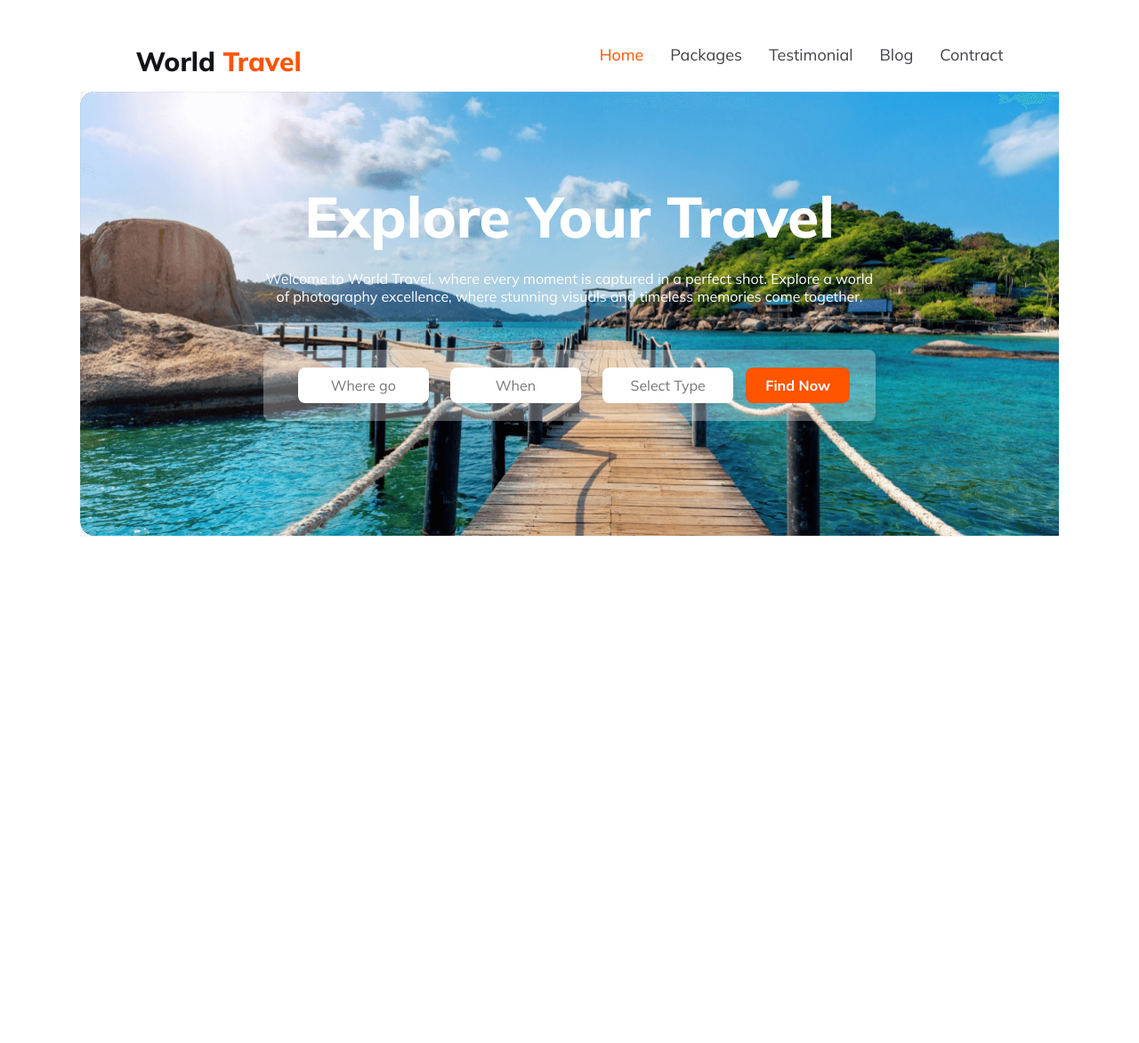
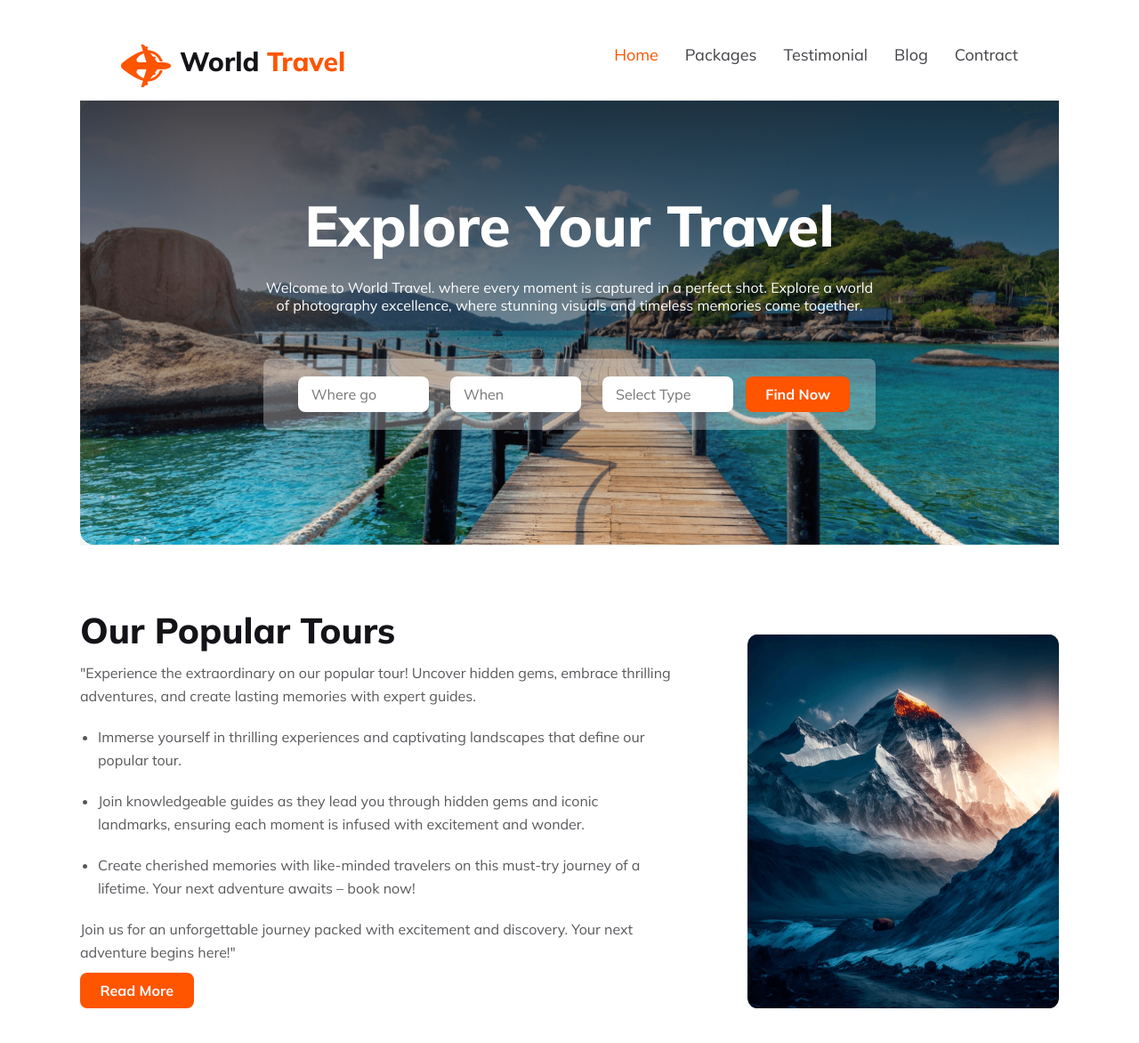
Before and after one commit to minhajul08/Assignment-2, a plain HTML site: page index.html in a window 1280 px wide. Shown: the whole page at 89% size. Before the commit the page ends 800 px from the top, so only its background shows below. Drawn offline with Linux system fonts and the light colour scheme.

Commit message:
popular section design by html or css

```diff
--- a/index.html
+++ b/index.html
@@ -14,8 +14,10 @@
     <!-- header section start -->
     <header class="header">
         <nav class="navbar">
-
-            <h2 class="navbar-title">World <span class="travel">Travel</span></h2>
+            <div class="img-container">
+                <img src="Images/Group 40071 (2).png" alt="">
+                <h2 class="navbar-title">World <span class="travel">Travel</span></h2>
+            </div>
             <ul>
                 <li> <a style="color: #FF5400;" href="#">Home</a></li>
                 <li> <a href="#">Packages</a></li>
@@ -40,6 +42,24 @@
                 </div>
             </div>
         </section>
+        <section class="popular-container">
+           <div class="popular-text">
+            <h3 class="popular-title">Our Popular Tours</h3>
+            <p class="popular">
+                "Experience the extraordinary on our popular tour! Uncover hidden gems, embrace thrilling adventures, and create lasting memories with expert guides.</p>
+                <ul class="popolar-list">
+                    <li class="list"> Immerse yourself in thrilling experiences and captivating landscapes that define our popular tour.</li>
+                    <li class="list">Join knowledgeable guides as they lead you through hidden gems and iconic landmarks, ensuring each moment is infused with excitement and wonder.</li>
+                    <li class="list">Create cherished memories with like-minded travelers on this must-try journey of a lifetime. Your next adventure awaits – book now!
+                    </li>
+                    <p class="popular"> Join us for an unforgettable journey packed with excitement and discovery. Your next adventure begins here!"</p>
+                </ul>
+                <button class="primary-btn">Read More</button>
+           </div>
+           <div class="popular-img">
+            <img src="Images/Rectangle 4.png" alt="Mountain">
+           </div>
+        </section>
     </main>
 </body>
 </html>
--- a/styles/style.css
+++ b/styles/style.css
@@ -1,7 +1,6 @@
 *{
     margin: 0;
     padding: 0;
-    /* background: #FFF; */
     font-family: 'Mulish', sans-serif;
 }
 /* navbar -section start */
@@ -11,6 +10,12 @@
 .navbar{
     display: flex;
     justify-content: space-around;
+}
+.img-container{
+    display:flex;
+}
+.img-container img {
+    margin-right: 10px;;
 }
 .navbar ul{
     display: flex;
@@ -40,7 +45,7 @@
 
 /* header section start */
 .header-content{
-    background-image: url('../Images/Group\ 13\ \(1\)\ \(1\).png');
+    background-image: linear-gradient(180deg, rgba(19, 19, 24, 0.80) 0%, rgba(19, 19, 24, 0.00) 100%) , url('../Images/Group\ 13\ \(1\)\ \(1\).png');
     background-repeat: no-repeat;
     background-size: cover;
     max-width: 1100px;
@@ -81,7 +86,6 @@
    padding: 10px 15px;
    border-radius: 8px;
    margin: 10px;
-   text-align: center;
    border: 0;
 }
 .primary-btn{
@@ -99,6 +103,46 @@ text-align: center;
 
 /* header section end */
 
+/* popular section starts */
+
+.popular-container{
+    max-width: 1100px;
+    margin: 50px auto;
+    display: flex;
+}
+
+.popular-text{
+    padding-top: 20px;
+}
+
+.popular-title{
+   color: #131318;
+   font-size: 40px;
+   font-weight: 800;
+}
+
+.popular,.list{
+    color: rgba(19, 19, 24, 0.70);
+    font-size: 16px;
+    font-weight: 400;
+    line-height: 26px;
+    padding-top: 10px;
+    padding-bottom: 10px;
+}
+.popular{
+    padding-right: 50px;
+}
+.popular-img img{
+    width: 350px;
+   height: 420px;
+   padding-top: 50px;
+}
+.list{
+    margin-left: 20px;
+    padding-right: 100px;
+}
+
+/* popular section ends */
 
 /* responsive */
 
@@ -108,6 +152,9 @@ text-align: center;
     }
     .navbar{
        flex-direction: column
+    }
+    .img-container{
+        margin: auto;
     }
     .header-content{
         max-width: 90%;
```
Lines whose indentation alone changed are shown as unchanged.
